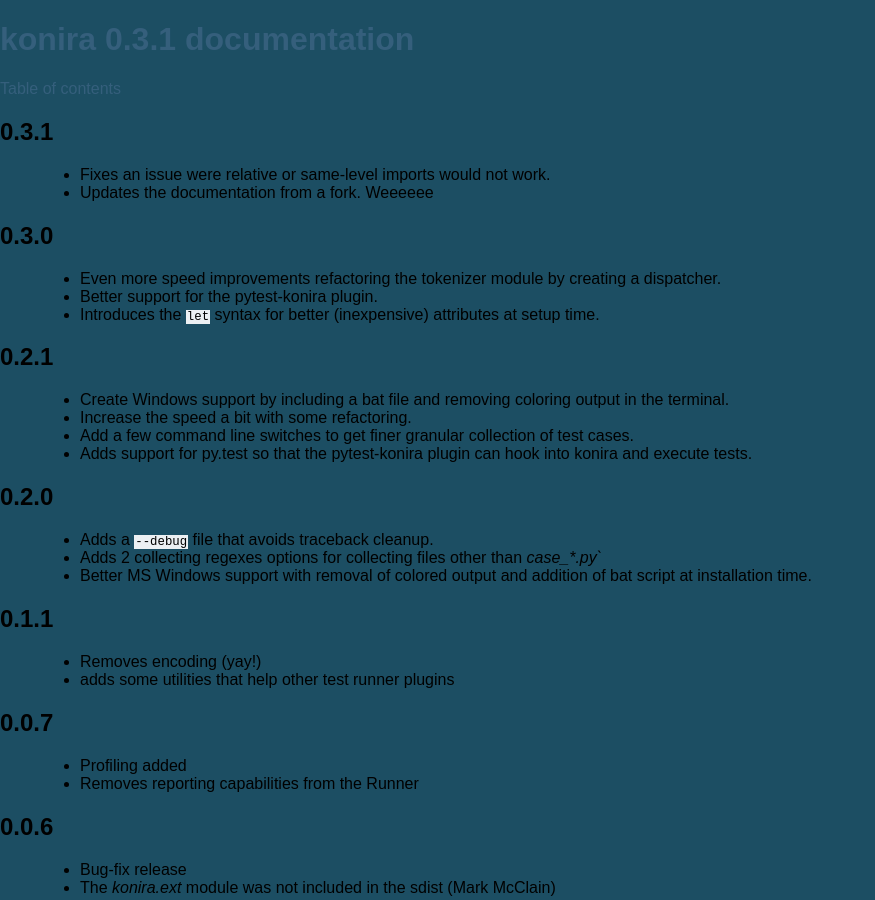
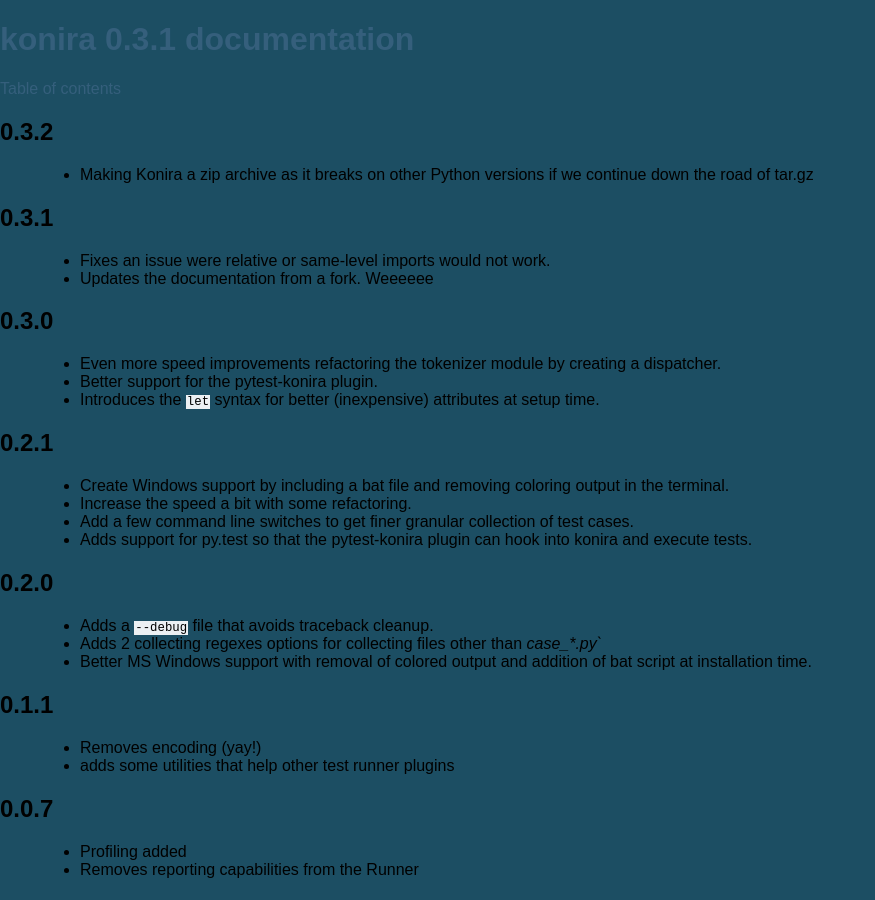
Before and after one commit to alfredodeza/konira, a Sphinx documentation site: the page built from docs/changelog.rst, in a window 1280 px wide and 900 px high. Shown: the whole window, without its empty margins (0-875 px from the left). Built offline with Sphinx 7.4.7, drawn with Linux system fonts in a browser that asks for light colours.

Commit message:
bump to 0.3.2 and update changelog

```diff
--- a/docs/changelog.rst
+++ b/docs/changelog.rst
@@ -1,4 +1,9 @@
 .. _changelog:
+
+0.3.2
+-----
+ * Making Konira a zip archive as it breaks on other Python versions
+   if we continue down the road of tar.gz
 
 0.3.1
 -----
--- a/setup.py
+++ b/setup.py
@@ -100,7 +100,7 @@
 
 setup(
     name             = "konira",
-    version          = "0.3.1",
+    version          = "0.3.2",
     packages         = ['konira', 'konira.ext'],
     scripts          = scripts,
     author           = "Alfredo Deza",
```
